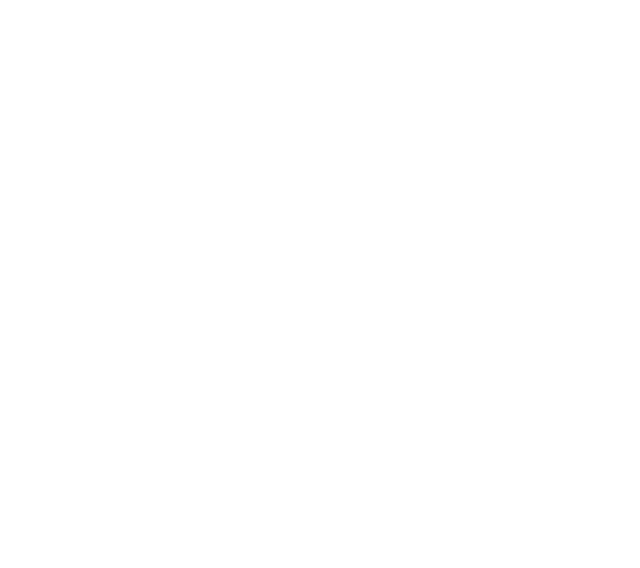
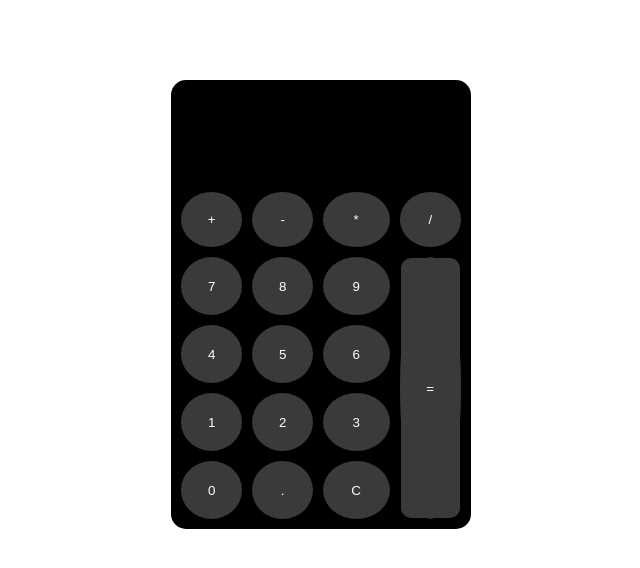
Before and after one commit to anushka9540/Calculator, a plain HTML site: page index.html in a window 1280 px wide. Shown: the whole page, without its empty margins (319-959 px from the left). Drawn offline with Linux system fonts and the light colour scheme.

Commit message:
worked on calculator

```diff
--- /dev/null
+++ b/fun.js
@@ -0,0 +1,42 @@
+function pick(val) {
+  document.getElementById('a').value += val;
+}
+
+function clearInput() {
+  document.getElementById('a').value = ' ';
+}
+
+function calculate() {
+  var expression = document.getElementById('a').value;
+
+  var operands = expression.split(/[\+\-\*\/]/);
+  var operator = expression.match(/[\+\-\*\/]/);
+
+  var num1 = parseFloat(operands[0]);
+  var num2 = parseFloat(operands[1]);
+  var result;
+
+  switch (operator[0]) {
+    case '+':
+      result = num1 + num2;
+      break;
+    case '-':
+      result = num1 - num2;
+      break;
+    case '*':
+      result = num1 * num2;
+      break;
+    case '/':
+      if (num2 == 0) {
+        result = 'Error';
+      } else {
+        result = num1 / num2;
+      }
+      break;
+    default:
+      result = 'Error';
+  }
+
+  document.getElementById('a').value = result;
+
+}
--- a/index.html
+++ b/index.html
@@ -3,9 +3,53 @@
 <head>
     <meta charset="UTF-8">
     <meta name="viewport" content="width=device-width, initial-scale=1.0">
-    <title>Document</title>
+    <title>Calculator</title>
+
+    <link rel="stylesheet" href="./style.css">
 </head>
 <body>
 
+   <table cellspacing="10px">
+
+        <tr>
+            <td colspan="4" id="res"><input type="text" id="a" disabled></td>
+        </tr>
+
+        <tr class="op">
+            <td><input type="button" value="+" onclick="pick('+')"></td>
+            <td><input type="button" value="-" onclick="pick('-')"></td>
+            <td><input type="button" value="*" onclick="pick('*')"></td>
+            <td><input type="button" value="/" onclick="pick('/')"></td>
+        </tr>
+
+        <tr>
+            <td><input type="button" value="7" onclick="pick(7)"></td>
+            <td><input type="button" value="8" onclick="pick(8)"></td>
+            <td><input type="button" value="9" onclick="pick(9)"></td>
+            <td rowspan="4"><input type="button" value="=" onclick="calculate()" id="eql"></td>
+        </tr>
+
+        <tr>
+            <td><input type="button" value="4" onclick="pick(4)"></td>
+            <td><input type="button" value="5" onclick="pick(5)"></td>
+            <td><input type="button" value="6" onclick="pick(6)"></td>
+        </tr>
+
+        <tr>
+            <td><input type="button" value="1" onclick="pick(1)"></td>
+            <td><input type="button" value="2" onclick="pick(2)"></td>
+            <td><input type="button" value="3" onclick="pick(3)"></td>
+        </tr>
+
+        <tr>
+            <td><input type="button" value="0" onclick="pick(0)"></td>
+            <td><input type="button" value="." onclick="pick('.')"></td>
+            <td><input type="button" value="C" onclick="clearInput()" id="c"></td>
+        </tr>
+
+   </table>
+
+
+   <script src="./fun.js"></script>
 </body>
 </html>
--- /dev/null
+++ b/style.css
@@ -0,0 +1,87 @@
+* {
+
+    box-sizing: border-box;
+}
+
+input[type="button"] {
+
+    height: 100%;
+    width: 100%;
+    border: none;
+    background-color: black;
+    color: white;
+    background-color: rgb(60, 57, 57);
+    border-radius: 50%;
+}
+
+input[type="button"]:hover {
+    background-color: grey;
+}
+
+#eql {
+    height: 260px;
+    border-radius: 10px;
+}
+
+#eql:hover {
+    background-color: rgb(121, 162, 183);
+}
+
+table {
+    margin: 0 auto;
+    margin-top: 80px;
+    height: 400px;
+    width: 300px;
+    background-color: black;
+    border-radius: 15px;
+}
+
+#a {
+    height: 90px;
+    background-color: black;
+    color: white;
+    border: none;
+    width: 100%;
+    font-size: xx-large;
+}
+
+td {
+    background-color: rgb(60, 57, 57);
+    border-radius: 50%;
+
+}
+
+#c:hover {
+    background-color: rgb(215, 48, 48);
+}
+
+#res {
+    background-color: black;
+}
+
+.op td {
+    height: 55px;
+}
+
+@media (max-width: 600px) {
+    input[type="button"] {
+        font-size: 18px;
+        height: 50px;
+    }
+
+    input[type="text"] {
+        font-size: 22px;
+        height: 50px;
+    }
+
+    table {
+        width: 100%;
+    }
+}
+
+@media (max-width: 400px) {
+    input[type="button"] {
+        font-size: 16px;
+        height: 45px;
+    }
+}
```
